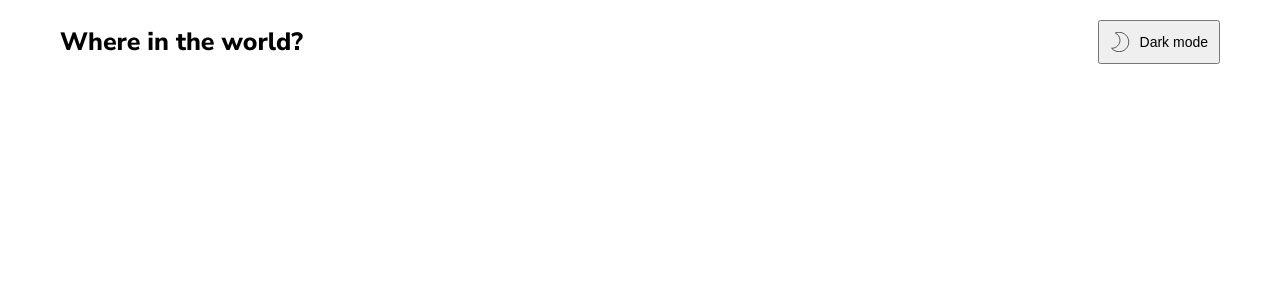
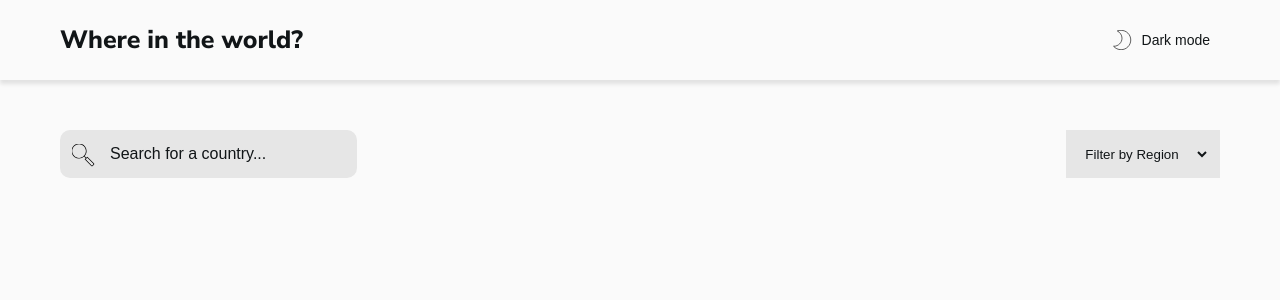
Before and after one commit to Senpai013045/rest-countries-react-app, a React (Create React App) app: page / in a window 1280 px wide. Shown: the top 300 px of the page. Built offline with nearby package versions, Linux system fonts and the light colour scheme.

Commit message:
unsatifactory dropdown

```diff
--- a/src/App.js
+++ b/src/App.js
@@ -1,24 +1,44 @@
 import React, { useEffect } from "react";
 import { connect } from "react-redux";
 import Header from "./components/header";
+import Main from "./components/main";
 import { syncLocalStorageThemeToState } from "./store/actioncreators";
 
 function App(props) {
+  //theme switching
   useEffect(() => {
     props.syncTheme();
+    if (props.theme === "light") {
+      if (document.body.classList.contains("dark-mode")) {
+        document.body.classList.remove("dark-mode");
+      }
+      document.body.classList.add("light-mode");
+    } else {
+      if (document.body.classList.contains("light-mode")) {
+        document.body.classList.remove("light-mode");
+      }
+      document.body.classList.add("dark-mode");
+    }
     // eslint-disable-next-line
-  }, []);
+  });
+  //conditionally select the root variables
+
   return (
     <div className="App">
       <Header />
+      <Main />
     </div>
   );
 }
-
+const mapStateToProps = (state) => {
+  return {
+    theme: state.theme,
+  };
+};
 const mapDispatchToProps = (dispatch) => {
   return {
     syncTheme: () => dispatch(syncLocalStorageThemeToState()),
   };
 };
 
-export default connect(null, mapDispatchToProps)(App);
+export default connect(mapStateToProps, mapDispatchToProps)(App);
--- /dev/null
+++ b/src/components/controls.js
@@ -0,0 +1,67 @@
+import React from "react";
+import styles from "./controls.module.css";
+import magnifyingGlass from "../assets/icons/basic_magnifier.svg";
+import { setSelected } from "../store/actioncreators";
+import { connect } from "react-redux";
+
+const Controls = (props) => {
+  return (
+    <form className={styles.controls}>
+      <div className="searchArea">
+        <label className={styles.label} htmlFor="search">
+          <img
+            className={styles.labelIcon}
+            src={magnifyingGlass}
+            alt="search"
+          />
+        </label>
+        <input
+          className={styles.input}
+          id="search"
+          placeholder="Search for a country..."
+          type="text"
+        />
+      </div>
+      <div className={styles.dropdownWrapper}>
+        <select
+          onChange={(e) => {
+            props.setSelected(e.target.value);
+          }}
+          className={styles.dropdown}
+        >
+          <option value="" defaultValue className={styles.hidden}>
+            Filter by Region
+          </option>
+          <option className={styles.option} value="Africa">
+            Africa
+          </option>
+          <option className={styles.option} value="America">
+            America
+          </option>
+          <option className={styles.option} value="Asia">
+            Asia
+          </option>
+          <option className={styles.option} value="Europe">
+            Europe
+          </option>
+          <option className={styles.option} value="Oceania">
+            Oceania
+          </option>
+        </select>
+      </div>
+    </form>
+  );
+};
+
+const mapStateToProps = (state) => {
+  return {
+    selected: state.selected,
+  };
+};
+
+const mapDispatchToProps = (dispatch) => {
+  return {
+    setSelected: (v) => dispatch(setSelected(v)),
+  };
+};
+export default connect(mapStateToProps, mapDispatchToProps)(Controls);
--- /dev/null
+++ b/src/components/controls.module.css
@@ -0,0 +1,49 @@
+.controls {
+  font-size: 1.4rem;
+  display: flex;
+  justify-content: space-between;
+}
+.input {
+  background-color: var(--color-input);
+  border: none;
+  padding: 1.5rem 4rem 1.5rem 5rem;
+  font-size: 1.6rem;
+  border-radius: 1rem;
+  color: var(--color-text);
+}
+.input:focus {
+  outline: none;
+}
+.input::placeholder {
+  font: inherit;
+  color: var(--color-text);
+}
+.label {
+  position: relative;
+}
+.labelIcon {
+  position: absolute;
+  top: 50%;
+  width: 2.3rem;
+  height: 2.3rem;
+  transform: translate(50%, -50%);
+  filter: invert(var(--color-svg));
+}
+.dropdownWrapper {
+  background-color: var(--color-input);
+  display: flex;
+}
+.dropdown {
+  padding: 0 1.5rem;
+  border: none;
+  background-color: var(--color-input);
+  color: var(--color-text);
+  margin-right: 1rem;
+  text-align: center;
+}
+.dropdown:focus {
+  outline: none;
+}
+.hidden {
+  display: none;
+}
--- a/src/components/header.js
+++ b/src/components/header.js
@@ -10,21 +10,25 @@ const Header = (props) => {
   if (props.theme === "dark") {
     whatWeRender = (
       <>
-        <img src={sun} alt="sun" /> <span>Light mode</span>
+        <img className={styles.img} src={sun} alt="sun" />{" "}
+        <span>Light mode</span>
       </>
     );
   } else {
     whatWeRender = (
       <>
-        <img src={moon} alt="moon" /> <span>Dark mode</span>
+        <img className={styles.img} src={moon} alt="moon" />{" "}
+        <span>Dark mode</span>
       </>
     );
   }
 
   return (
-    <header>
-      <h1>Where in the world?</h1>
-      <button onClick={props.switchTheme}>{whatWeRender}</button>
+    <header className={styles.header}>
+      <h1 className={styles.h1}>Where in the world?</h1>
+      <button className={styles.button} onClick={props.switchTheme}>
+        {whatWeRender}
+      </button>
     </header>
   );
 };
--- a/src/components/header.module.css
+++ b/src/components/header.module.css
@@ -1,20 +1,32 @@
-header {
+.header {
   display: flex;
   justify-content: space-between;
   padding: 2rem 6rem;
   align-items: center;
+  box-shadow: 0 4px 4px rgba(0, 0, 0, 0.1);
+  margin-bottom: 5rem;
 }
-h1 {
+.h1 {
   font-size: 2.5rem;
 }
-img {
+.img {
   width: 2rem;
   height: 2rem;
   margin-right: 1rem;
+  filter: invert(var(--color-svg));
 }
-button {
+.button {
   display: flex;
   align-items: center;
   font-size: 1.4rem;
   padding: 1rem;
+  border: none;
+  background-color: var(--color-background);
+  color: var(--color-text);
+  cursor: pointer;
+  transition: background-color 0.3s ease-in-out;
 }
+.button:active,
+.button:focus {
+  outline: none;
+}
--- /dev/null
+++ b/src/components/main.js
@@ -0,0 +1,13 @@
+import React from "react";
+import Controls from "./controls";
+import styles from "./main.module.css";
+
+const Main = (props) => {
+  return (
+    <main className={styles.main}>
+      <Controls />
+    </main>
+  );
+};
+
+export default Main;
--- /dev/null
+++ b/src/components/main.module.css
@@ -0,0 +1,3 @@
+.main {
+  padding: 0rem 6rem;
+}
--- a/src/index.css
+++ b/src/index.css
@@ -8,6 +8,21 @@
   margin: 0;
   padding: 0;
   box-sizing: inherit;
+  transition: background-color 0.3s ease-in-out;
+}
+.light-mode {
+  --color-text: hsl(200, 15%, 8%);
+  --color-background: hsl(0, 0%, 98%);
+  --color-elements: hsl(0, 0%, 100%);
+  --color-input: hsl(0, 0%, 90%);
+  --color-svg: 0;
+}
+.dark-mode {
+  --color-text: hsl(0, 0%, 100%);
+  --color-background: hsl(207, 26%, 17%);
+  --color-elements: hsl(209, 23%, 22%);
+  --color-input: hsl(209, 23%, 22%);
+  --color-svg: 1;
 }
 
 html {
@@ -17,16 +32,10 @@ html {
 
 body {
   box-sizing: border-box;
+  color: var(--color-text);
 }
-.light-mode {
-  --color-text: hsl(200, 15%, 8%);
-  --color-background: hsl(0, 0%, 98%);
-  --color-elements: hsl(0, 0%, 100%);
-  --color-input: hsl(0, 0%, 52%);
+
+.App {
+  background-color: var(--color-background);
+  min-height: 100vh;
 }
-.dark-mode {
-  --color-text: hsl(0, 0%, 100%);
-  --color-background: hsl(207, 26%, 17%);
-  --color-elements: hsl(209, 23%, 22%);
-  --color-input: hsl(0, 0%, 100%);
-}
--- a/src/store/actionTypes.js
+++ b/src/store/actionTypes.js
@@ -1,2 +1,3 @@
 export const SWITCH_THEME = "SWITCH_THEME";
 export const SET_THEME = "SET_THEME";
+export const SET_SELECTED = "SET_SELECTED";
--- a/src/store/actioncreators.js
+++ b/src/store/actioncreators.js
@@ -30,3 +30,12 @@ export const syncLocalStorageThemeToState = () => {
     },
   };
 };
+
+export const setSelected = (value) => {
+  return {
+    type: actionTypes.SET_SELECTED,
+    payload: {
+      value: value,
+    },
+  };
+};
--- a/src/store/reducer.js
+++ b/src/store/reducer.js
@@ -1,6 +1,7 @@
 import * as actionTypes from "./actionTypes";
 const initialState = {
   theme: "dark",
+  selected: null,
 };
 const reducer = (state = initialState, action) => {
   switch (action.type) {
@@ -16,6 +17,11 @@ const reducer = (state = initialState, action) => {
         ...state,
         theme: action.payload.theme,
       };
+    case actionTypes.SET_SELECTED:
+      return {
+        ...state,
+        selected: action.payload.value,
+      };
     default:
       return state;
   }
```
Also changed, not shown: src/assets/icons/basic_magnifier.svg (added).
